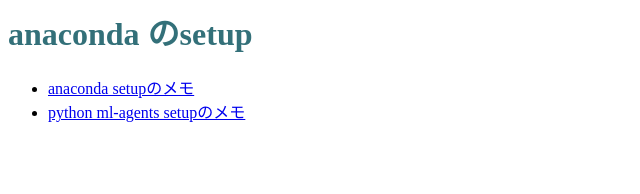
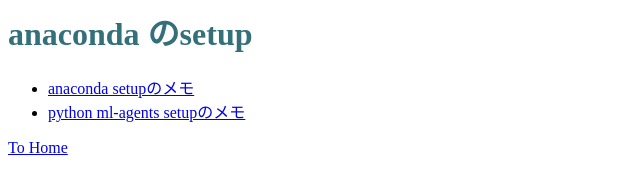
Before and after one commit to asahi4497/HP_memo, a plain HTML site: page memo_anaconda/index.html in a window 1280 px wide. Shown: the full height of the page, 0-640 px from the left. Drawn offline with Linux system fonts and the light colour scheme.

Commit message:
anaconda ni

```diff
--- a/memo_anaconda/index.html
+++ b/memo_anaconda/index.html
@@ -10,5 +10,10 @@
 <ul>
 	<li><a href = "./anaconda_setup.html">anaconda setupのメモ</a></li>
 	<li><a href = "./machine_learning.html">python ml-agents setupのメモ</a></li>
+</ul>
+
+
+<a href = "../index.html">To Home</a>
+
 </body>
 </html>
```
